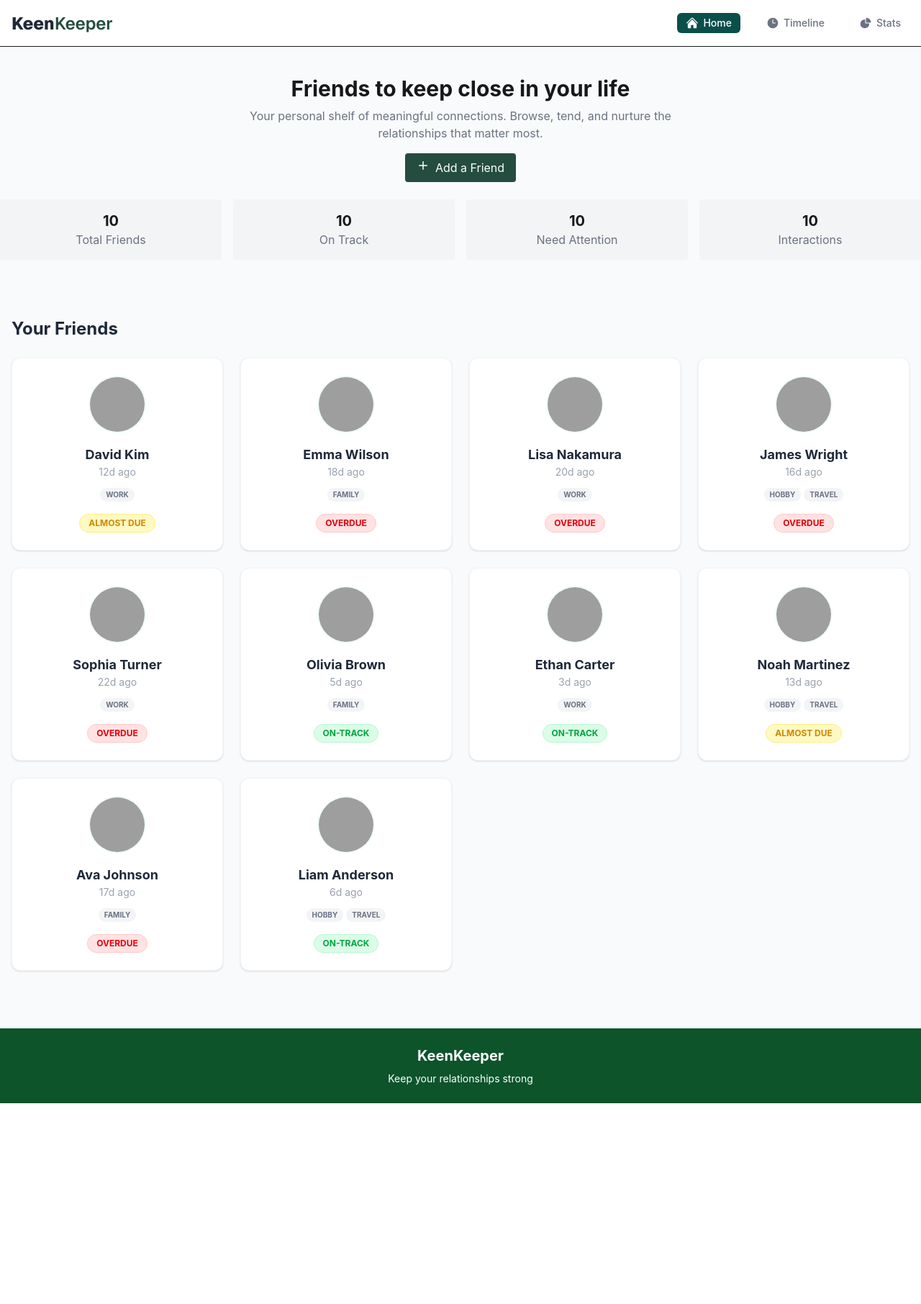
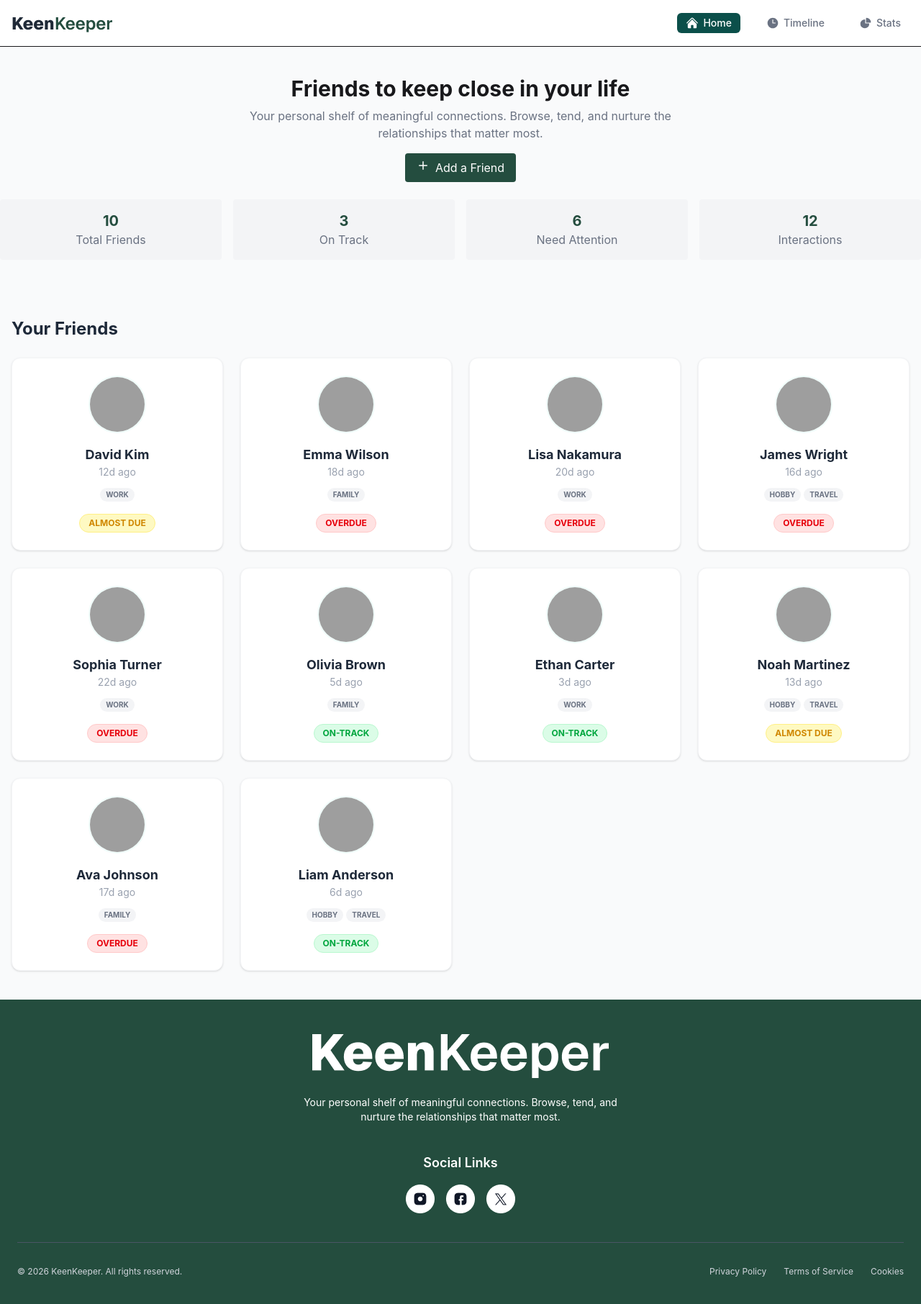
Before and after one commit to imamdihan-34/Keen-Keeper-Project, a React (Vite) app: page / in a window 1280 px wide. Shown: the top 1812 px of the page at 72% size. Before the commit the page ends 1533 px from the top, so only its background shows below. Built offline with nearby package versions, Linux system fonts and the light colour scheme; grey boxes are pictures that could not be loaded; the HTML template or start-up script is replaced by a standard one.

Commit message:
footer section updated

```diff
--- a/src/components/Common/Footer.jsx
+++ b/src/components/Common/Footer.jsx
@@ -1,8 +1,40 @@
-export default function Footer(){
+export default function Footer() {
   return (
-    <div className="bg-green-900 text-white text-center p-6 mt-10">
-      <h2 className="text-xl font-bold">KeenKeeper</h2>
-      <p className="text-sm mt-2">Keep your relationships strong</p>
-    </div>
+    <footer className="bg-[#244d3e] text-white py-12 px-6">
+      {/* --- Logo and Tagline Section --- */}
+      <div className="flex flex-col justify-center items-center text-center mb-10">
+        <img src="/src/assets/logo-xl.png" alt="KeenKeeper" className="mb-4" />
+        <p className="text-white text-sm mt-2 max-w-md">
+          Your personal shelf of meaningful connections. Browse, tend, and
+          nurture the relationships that matter most.
+        </p>
+      </div>
+
+
+      <div className="flex flex-col items-center mb-10">
+        <h3 className="text-lg font-semibold mb-4">Social Links</h3>
+        <div className="flex gap-4">
+          <a href="#" className="hover:opacity-80 transition-opacity">
+            <img src="/src/assets/instagram.png" alt="Instagram" className="w-10 h-10" />
+          </a>
+          <a href="#" className="hover:opacity-80 transition-opacity">
+            <img src="/src/assets/facebook.png" alt="Facebook" className="w-10 h-10" />
+          </a>
+          <a href="#" className="hover:opacity-80 transition-opacity">
+            <img src="/src/assets/twitter.png" alt="Twitter" className="w-10 h-10" />
+          </a>
+        </div>
+      </div>
+
+      <div className="border-t border-gray-600 pt-8 flex flex-col md:flex-row justify-between items-center text-xs text-gray-300">
+        <p>© 2026 KeenKeeper. All rights reserved.</p>
+
+        <div className="flex gap-6 mt-4 md:mt-0">
+          <a href="#" className="hover:text-white transition-colors">Privacy Policy</a>
+          <a href="#" className="hover:text-white transition-colors">Terms of Service</a>
+          <a href="#" className="hover:text-white transition-colors">Cookies</a>
+        </div>
+      </div>
+    </footer>
   );
 }
--- a/src/components/Home/Banner.jsx
+++ b/src/components/Home/Banner.jsx
@@ -11,14 +11,19 @@ export default function Banner() {
         <Plus size={18}/> Add a Friend
       </button>
 
-      <div className="grid grid-cols-2 md:grid-cols-4 gap-4 mt-6">
-        {["Total Friends","On Track","Need Attention","Interactions"].map((item,i)=>(
-          <div key={i} className="bg-gray-100 p-4 rounded">
-            <h2 className="text-xl font-bold">10</h2>
-            <p className="text-gray-500">{item}</p>
-          </div>
-        ))}
-      </div>
+     <div className="grid grid-cols-2 md:grid-cols-4 gap-4 mt-6">
+  {[
+    { label: "Total Friends", value: 10 },
+    { label: "On Track", value: 3 },
+    { label: "Need Attention", value: 6 },
+    { label: "Interactions", value: 12 }
+  ].map((item, i) => (
+    <div key={i} className="bg-gray-100 p-4 rounded">
+      <h2 className="text-xl font-bold text-[#244d3f]">{item.value}</h2>
+      <p className="text-gray-500">{item.label}</p>
+    </div>
+  ))}
+</div>
     </div>
   );
 }
```
